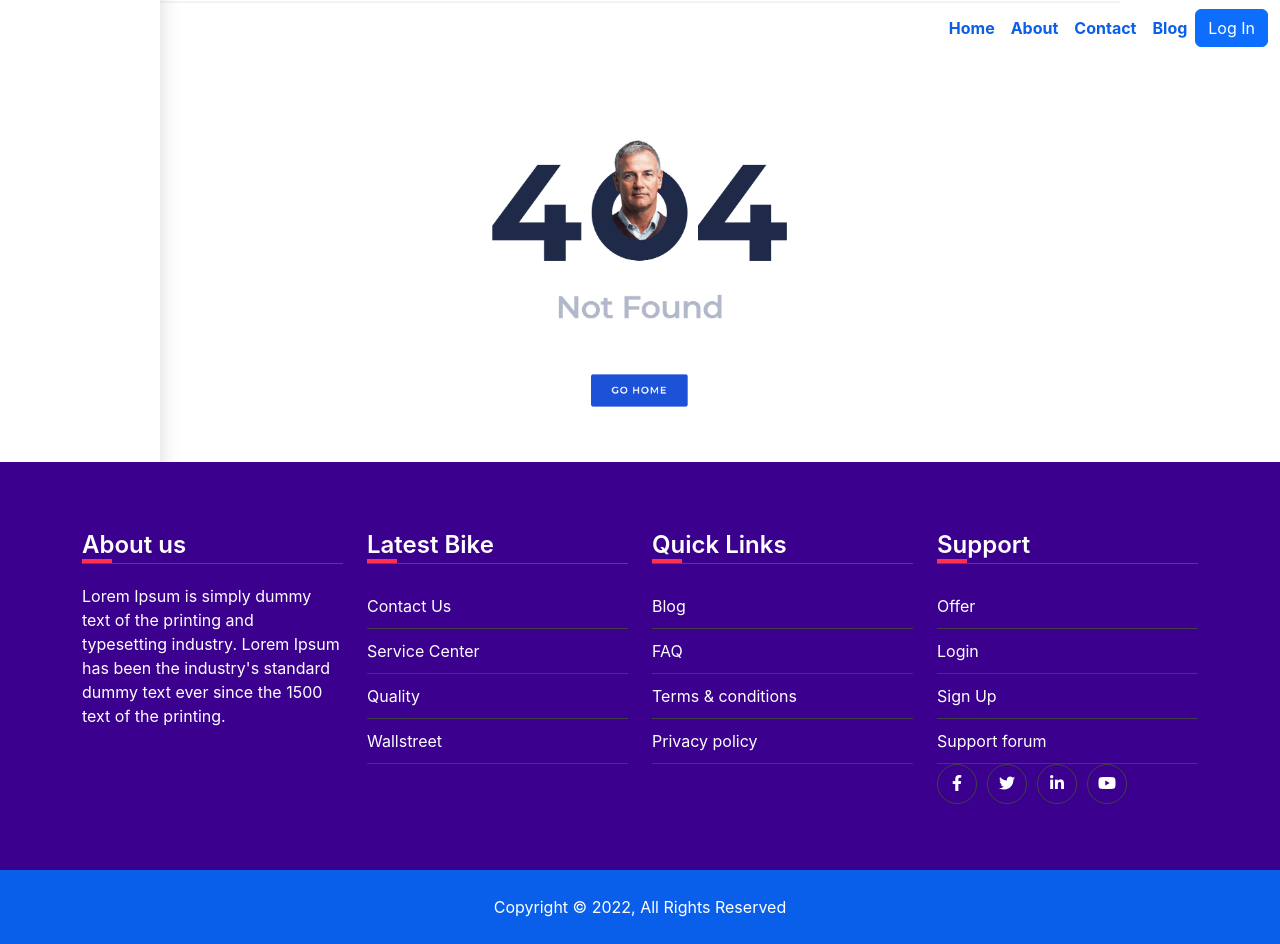
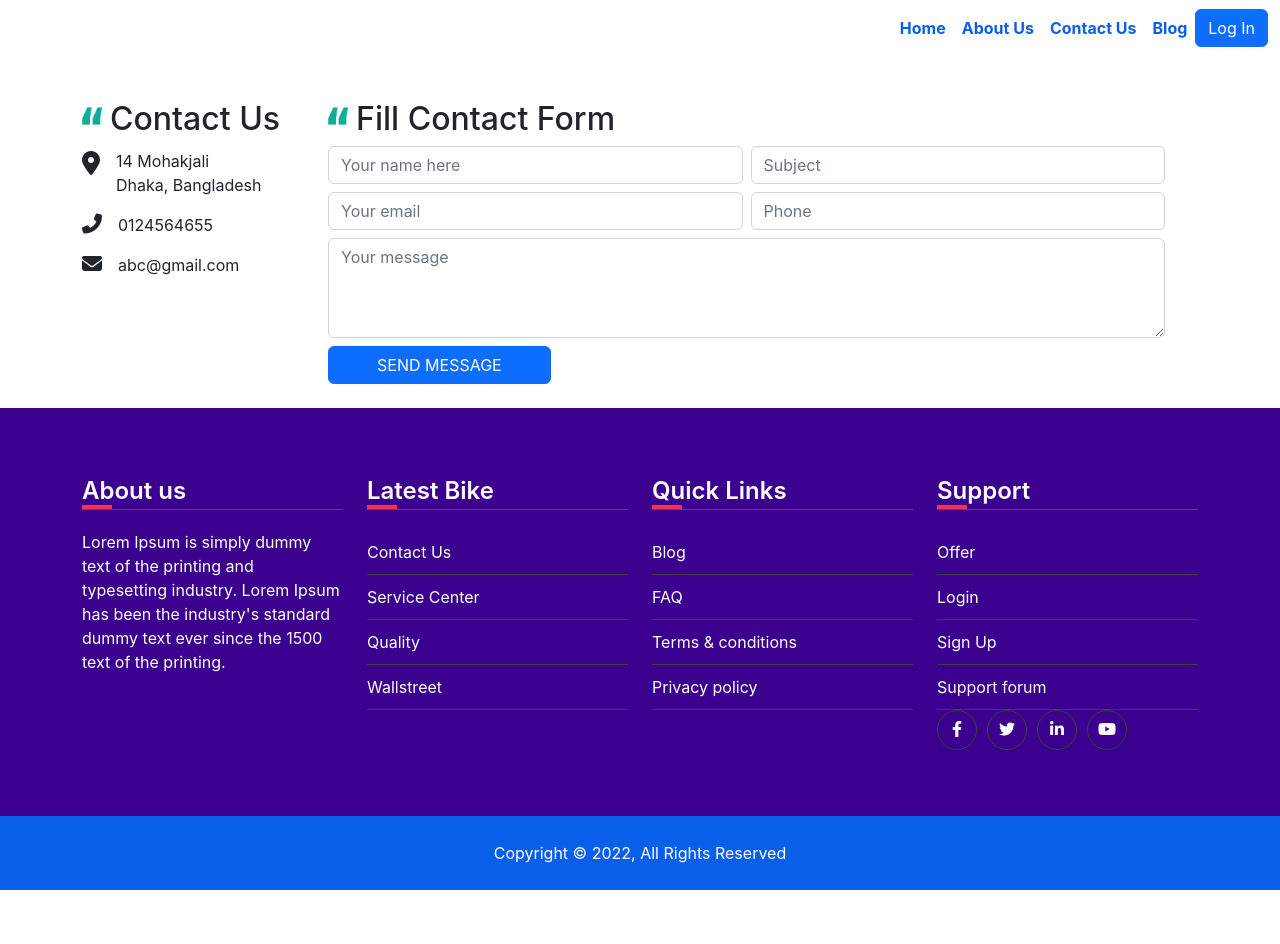
Before and after one commit to amirulislamhridoy/Bikes-Warehouse-Client, a React (Create React App) app: page /contact in a window 1280 px wide. After the commit the page ends 890 px from the top, so only its background shows below. Built offline with nearby package versions, Linux system fonts and the light colour scheme; no server answers.

Commit message:
contact page finish

```diff
--- a/src/App.js
+++ b/src/App.js
@@ -17,6 +17,7 @@ import Blog from './pages/Blog/Blog';
 import Order from './pages/Order/Order';
 import AboutUs from './pages/AboutUs/AboutUs';
 import AllItems from './pages/AllItems/AllItems';
+import Contact from './pages/ContactUs/Contact';
 
 function App() {
   return (
@@ -45,6 +46,7 @@ function App() {
         <Route path="/register" element={<Register />} />
         <Route path="/login" element={<Login />} />
         <Route path="/blog" element={<Blog />} />
+        <Route path="/contact" element={<Contact />} />
         <Route path="*" element={<NotFound />} />
       </Routes>
       <Footer />
--- /dev/null
+++ b/src/pages/ContactUs/Contact.js
@@ -0,0 +1,53 @@
+import React from 'react';
+import quoteIcon from '../../photos/profilePhoto/quote-icon.png'
+
+const Contact = () => {
+    return (
+        <section className='container' style={{ marginTop: '100px' }}>
+            <div className='d-md-flex gap-5'>
+                <div>
+                    <h2 className=''>
+                        <img className='me-2' style={{ width: '20px', marginTop: '-10px' }} src={quoteIcon} alt=''></img>
+                        Contact Us
+                    </h2>
+                    <p className='d-flex align-items-baseline gap-3'>
+                        <i class="fa-solid fa-location-dot fs-4" style={{ position: 'relative', bottom: '-5px' }}></i>
+                        <span>
+                            14 Mohakjali
+                            <br />
+                            Dhaka, Bangladesh
+                        </span>
+                    </p>
+                    <p className='d-flex align-items-baseline gap-3'>
+                        <i class="fa-solid fa-phone-flip fs-5"></i>
+                        <span>0124564655</span>
+                    </p>
+                    <p className='d-flex align-items-baseline gap-3'>
+                        <i class="fa-solid fa-envelope fs-5"></i>
+                        <span>abc@gmail.com</span>
+                    </p>
+                </div>
+                <div className='w-75'>
+                    <h2>
+                        <img className='me-2' style={{ width: '20px', marginTop: '-10px' }} src={quoteIcon} alt=''></img>
+                        Fill Contact Form
+                    </h2>
+                    <form className='w-100'>
+                        <div className='d-flex gap-2 mb-2'>
+                            <input type='text' className='form-control' placeholder='Your name here' required></input>
+                            <input type='text' className='form-control' placeholder='Subject' required></input>
+                        </div>
+                        <div className='d-flex gap-2 mb-2'>
+                            <input type='email' className='form-control' placeholder='Your email' required></input>
+                            <input type='text' className='form-control' placeholder='Phone' required></input>
+                        </div>
+                        <textarea type='text' className='form-control' style={{ height: '100px' }} placeholder='Your message' required></textarea>
+                        <input type='submit' className='btn btn-primary mt-2 mb-4 px-5' value='SEND MESSAGE'></input>
+                    </form>
+                </div>
+            </div>
+        </section>
+    );
+};
+
+export default Contact;
--- a/src/pages/Navbar/Navbar.js
+++ b/src/pages/Navbar/Navbar.js
@@ -86,16 +86,16 @@ const Navbar = () => {
                   aria-current="page"
                   to="/about"
                 >
-                  About
+                  About Us
                 </Link>
               </li>
               <li className="nav-item">
                 <Link
                   className="nav-link active fw-bold"
                   aria-current="page"
-                  to="/connect"
+                  to="/contact"
                 >
-                  Contact
+                  Contact Us
                 </Link>
               </li>
               <li className="nav-item">
```
Also changed, not shown: src/photos/NotFound/404.jpg.
